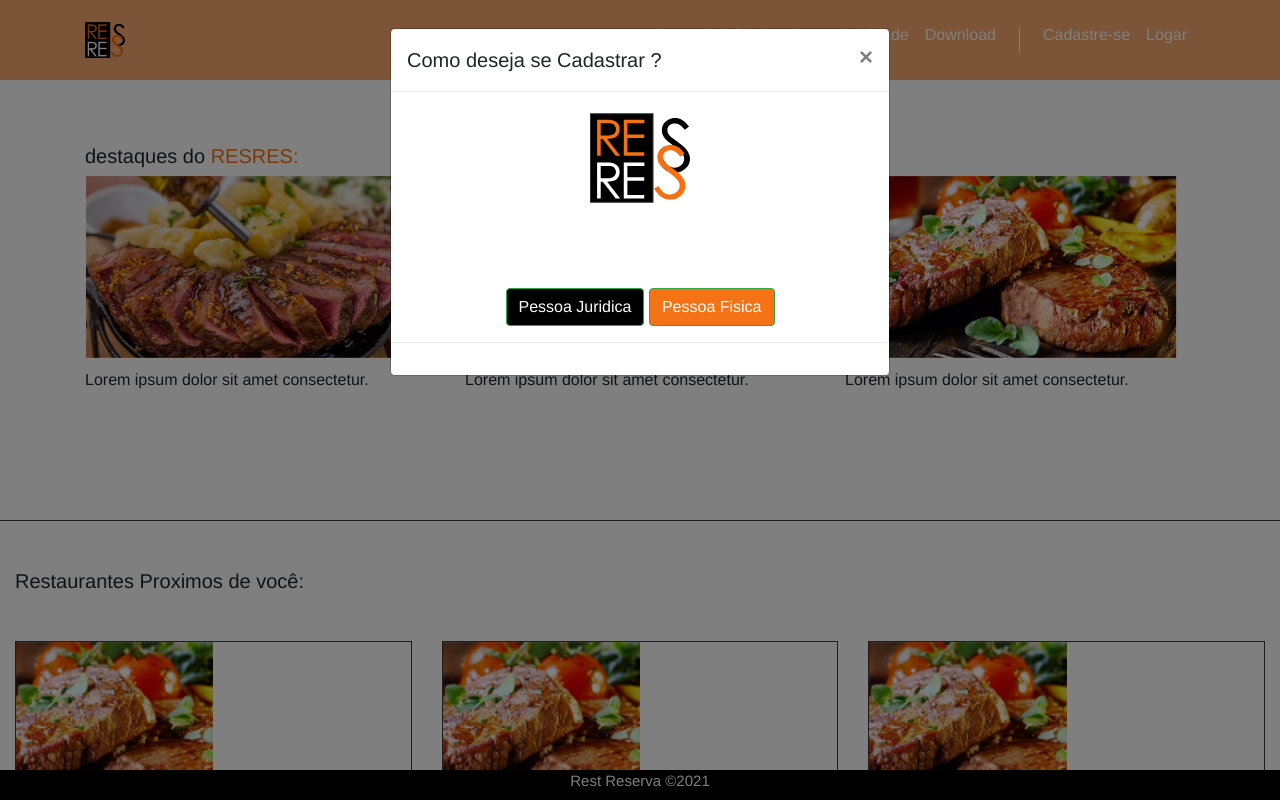
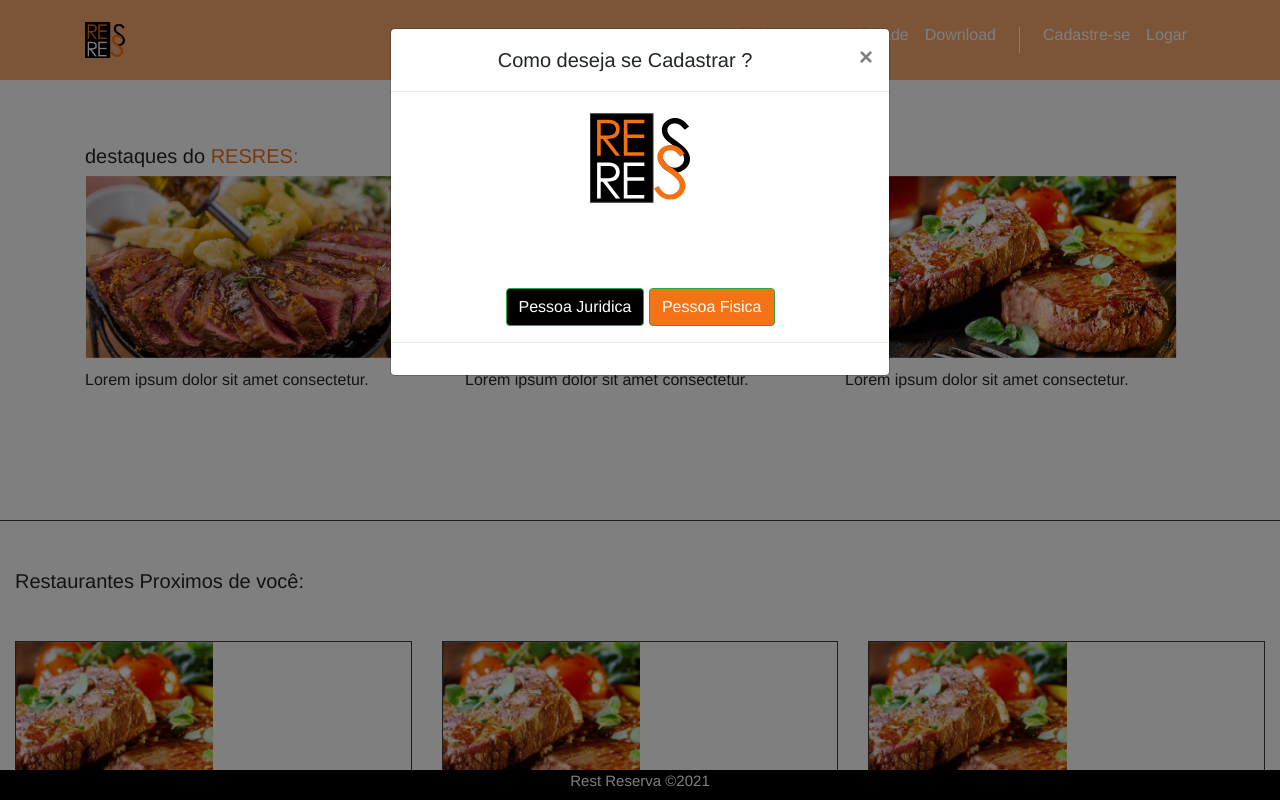
Before and after one commit to restreserva/resttcc, a plain HTML site: page home.html in a window 1280 px wide. Both pictures are taken after a click on the link "Cadastre-se". Drawn offline with nearby package versions, Linux system fonts and the light colour scheme.

Commit message:
[helio] todos os modal com perguntas centralizadas

```diff
--- a/estilo/cadastro.css
+++ b/estilo/cadastro.css
@@ -147,3 +147,10 @@ BOTOES LOGAR
    color: white;
    text-align: center;
 }
+
+
+
+.alinha-modal-title{
+    margin-left: auto;
+    margin-top: auto;
+}
--- a/estilo/cadastrous.css
+++ b/estilo/cadastrous.css
@@ -150,3 +150,9 @@ BOTOES LOGAR
 .text-rodape{
     font-size: 15px;
 }
+
+
+.alinha-modal-title{
+    margin-left: auto;
+    margin-top: auto;
+}
--- a/estilo/home.css
+++ b/estilo/home.css
@@ -135,3 +135,11 @@ li {
 .text-rodape{
     font-size: 15px;
 }
+
+
+
+
+.alinha-modal-title{
+    margin-left: auto;
+    margin-top: auto;
+}
--- a/estilo/index.css
+++ b/estilo/index.css
@@ -190,3 +190,11 @@ efeitozoon
 .text-rodape{
     font-size: 15px;
 }
+
+
+
+
+.alinha-modal-title{
+    margin-left: auto;
+    margin-top: auto;
+}
--- a/estilo/logim.css
+++ b/estilo/logim.css
@@ -150,3 +150,10 @@ BOTOES LOGAR
 .text-rodape{
     padding-bottom: 2px;
 }
+
+
+
+.alinha-modal-title{
+    margin-left: auto;
+    margin-top: auto;
+}
--- a/home.html
+++ b/home.html
@@ -262,7 +262,7 @@
             <div class="modal-content">
 
                 <div class="modal-header">
-                    <h5 class="modal-title">
+                    <h5 class="modal-title alinha-modal-title">
                         Como deseja se Cadastrar ?
                     </h5>
                     <button type="button" class="close" data-dismiss="modal">
```
Also changed, not shown: cadastro.html (+1 -1 lines), cadastrous.html (+1 -1 lines), index.html (+1 -1 lines), logim.html (+1 -1 lines).
